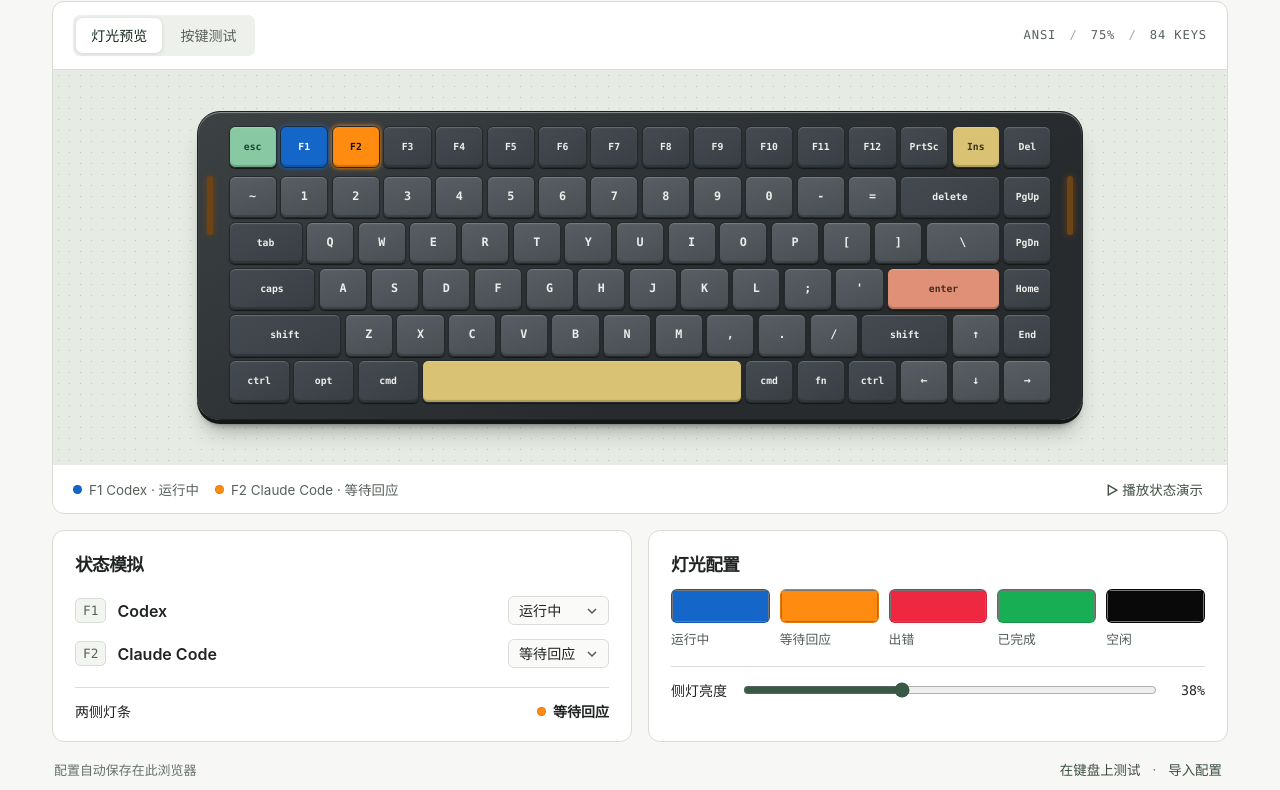
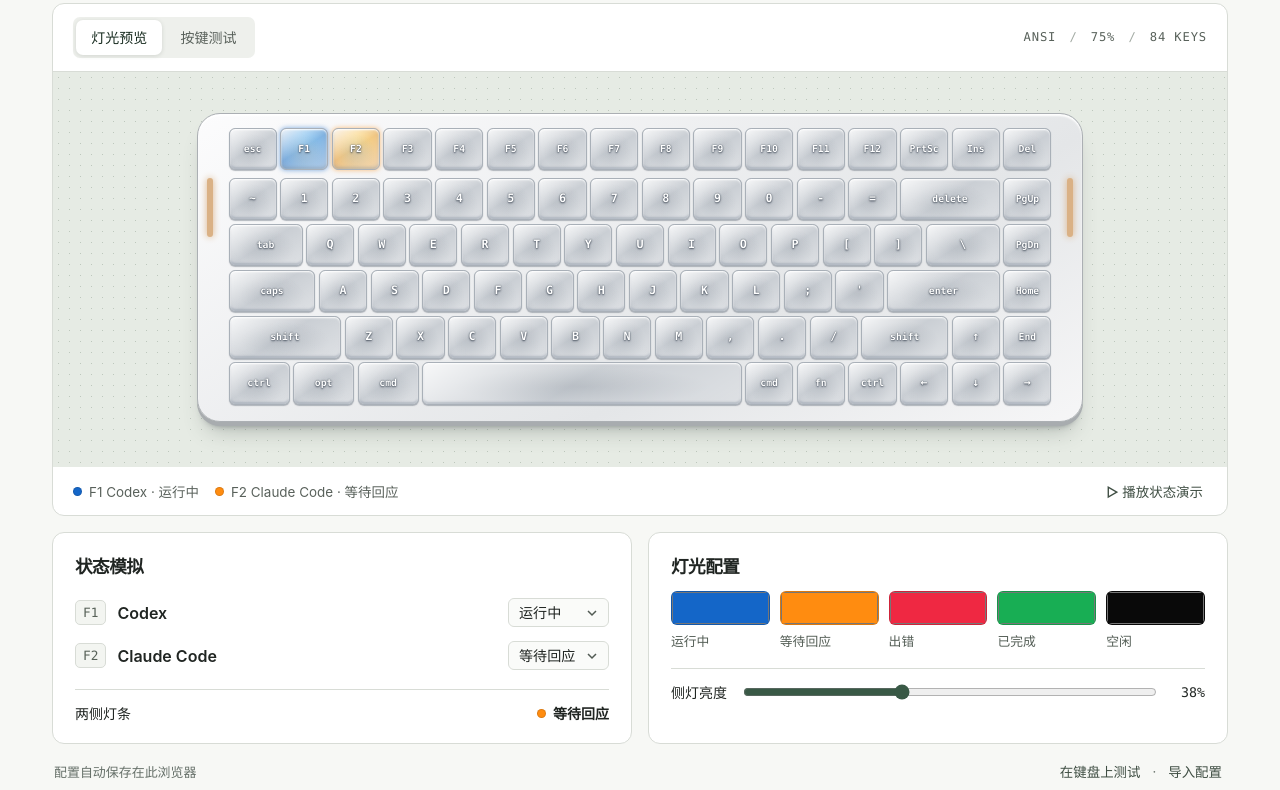
Before and after one commit to civilix/nuphy-agent-lights, a plain HTML site: page studio/dist/index.html in a window 1280 px wide. Shown: the part 198-988 px from the top of the page. Drawn offline with Linux system fonts and the light colour scheme.

Commit message:
fix: keep Moonbow light studio local and render frosted keycaps

```diff
--- a/studio/dist/index.html
+++ b/studio/dist/index.html
@@ -4,7 +4,7 @@
     <meta charset="utf-8" />
     <meta name="viewport" content="width=device-width, initial-scale=1" />
     <meta name="theme-color" content="#f8f9f6" />
-    <title>Signal Studio · Air75 V3 灯光工作台</title>
+    <title>Signal Studio · Air75 V3 月虹白特别版 · 本地灯光工作台</title>
     <link rel="stylesheet" href="studio.css" />
     <script src="studio.js" defer></script>
   </head>
@@ -17,13 +17,13 @@
           >Signal Studio
         </div>
         <span class="mast-note">键盘灯光工作台</span>
-        <span class="mode" id="mode"><i></i>浏览器模拟</span>
+        <span class="mode" id="mode"><i></i>本地模拟</span>
       </div>
     </header>
     <main class="wrap">
       <div class="title-row">
         <div>
-          <div class="model-brand">NuPhy</div>
+          <div class="model-brand">NuPhy · 月虹白特别版</div>
           <h1>Air75 V3</h1>
         </div>
         <div class="actions">
@@ -52,7 +52,7 @@
               class="board"
               id="board"
               role="img"
-              aria-label="Air75 V3 ANSI 键盘灯光预览"
+              aria-label="Air75 V3 月虹白特别版 ANSI 键盘灯光预览"
             ></div>
           </div>
         </div>
--- a/studio/dist/studio.css
+++ b/studio/dist/studio.css
@@ -218,8 +218,8 @@ h1 {
 .board {
   --side-color: #ff8c10;
   position: relative;
-  background: linear-gradient(150deg, #3c4144, #272b2e 65%);
-  border: 1px solid #1e2021;
+  background: linear-gradient(150deg, #fcfcfd, #e4e6e8 65%, #f6f6f7);
+  border: 1px solid #abafb3;
   border-radius: 1.8cqw;
   padding: 1.15% 2.65% 1.4%;
   width: 82%;
@@ -227,10 +227,10 @@ h1 {
   margin: auto;
   container-type: inline-size;
   box-shadow:
-    inset 0 1px 1px #909491,
-    0 4px 0 #151817,
-    0 9px 6px -6px #151817bb,
-    0 17px 22px -9px #29352870;
+    inset 0 2px 2px white,
+    0 4px 0 #a8acaf,
+    0 9px 6px -6px #555b63aa,
+    0 17px 22px -9px #47534f55;
 }
 .board:before,
 .board:after {
@@ -266,46 +266,43 @@ h1 {
   font-size: 1.42cqw;
   font-weight: 600;
   line-height: 1;
-  background: linear-gradient(160deg, #585e63, #494e53);
-  color: #eceee9;
+  /* Pale switch housing beneath the diffusing cap. Screen blending lets
+     an unlit LED leave the white material visible. */
+  background-color: #c4c9cf;
+  background-image:
+    linear-gradient(148deg, #ffffffe0, #ffffff17 48%, #ffffff70),
+    radial-gradient(ellipse at 50% 58%, #9aa2ab77, transparent 57%),
+    radial-gradient(ellipse at 50% 30%, var(--led), transparent 110%);
+  background-blend-mode: normal, normal, screen;
+  color: white;
+  text-shadow: 0 1px 2px #323b4ace, 0 0 1px #35404a;
   border-radius: 0.74cqw;
-  border: 1px solid #242a2c;
+  border: 1px solid #a9b0b8;
   box-shadow:
-    inset 0 1px 1px #ffffff34,
-    inset 0 -2px 1px #0003,
-    0 1px 1px #131715;
+    inset 0 1px 2px white,
+    inset 0 -2px 2px #8994a27a,
+    0 1px 1px #727a8680;
   white-space: nowrap;
 }
 .mod,
 .keyrow:first-child .key {
   font-size: 1.18cqw;
-  background: linear-gradient(150deg, #444b50, #393e43);
-}
-.key[data-code="Escape"] {
-  background: #88c9a4;
-  color: #1c4631;
-}
-.key[data-code="Enter"] {
-  background: #df9077;
-  color: #482c20;
-}
-.key[data-code="Space"] {
-  background: #d9c273;
 }
 .key.indicator {
-  background: var(--key-color);
-  color: var(--ink);
+  --led: var(--key-color);
+  background-color: color-mix(in srgb, var(--led) 48%, #c4c9cf);
   box-shadow:
-    inset 0 -2px 1px #0003,
-    0 0 5px var(--key-color);
+    inset 0 1px 2px white,
+    inset 0 -2px 3px #85909a66,
+    0 0 0.65cqw color-mix(in srgb, var(--led) 56%, transparent);
 }
 .board.test .seen {
-  outline: 1.5px solid #97e0b3;
+  outline: 1.5px solid #397857;
   outline-offset: -3px;
 }
 .board.test .down {
-  background: #a6f2bf;
-  color: #132c20;
+  --led: #55ef98;
+  background-color: #6cce9d;
 }
 .stage-foot {
   padding: 10px 20px;
@@ -580,23 +577,6 @@ dialog code {
     margin-top: 12px;
   }
 }
-.board .keyrow .key.indicator {
-  background: var(--key-color);
-  color: var(--ink);
-}
-.board .keyrow .key[data-code="Escape"] {
-  background: #88c9a4;
-  color: #1c4631;
-}
-.board.test .keyrow .key.down {
-  background: #a6f2bf;
-  color: #132c20;
-}
-.board .keyrow .key[data-code="Insert"] {
-  background: #d9c273;
-  color: #3b341c;
-}
-
 .zoom {
   display: none;
 }
--- a/studio/dist/studio.js
+++ b/studio/dist/studio.js
@@ -196,14 +196,6 @@ function dot(color) {
   d.style.setProperty("--color", color);
   return d;
 }
-function ink(hex) {
-  const rgb = [1, 3, 5]
-    .map((i) => parseInt(hex.slice(i, i + 2), 16) / 255)
-    .map((v) => (v <= 0.04045 ? v / 12.92 : ((v + 0.055) / 1.055) ** 2.4));
-  return 0.2126 * rgb[0] + 0.7152 * rgb[1] + 0.0722 * rgb[2] > 0.179
-    ? "#101411"
-    : "#fff";
-}
 function render() {
   const active = demoStates || [config.codex, config.claude];
   const overall = priority[Math.max(...active.map((s) => priority.indexOf(s)))];
@@ -217,14 +209,19 @@ function render() {
     input.value = config.colors[state];
     input.style.setProperty("--color", input.value);
   }
-  const side = restored || testing ? "#687568" : config.colors[overall];
-  $("board").style.setProperty(
+  const board = $("board");
+  board.style.setProperty(
+    "--led",
+    restored || testing ? "transparent" : config.colors.idle,
+  );
+  const side = restored || testing ? "#c3c7cc" : config.colors[overall];
+  board.style.setProperty(
     "--side-color",
     restored || testing
       ? side
-      : "color-mix(in srgb, " + side + " " + config.brightness + "%, #151817)",
+      : "color-mix(in srgb, " + side + " " + config.brightness + "%, #c3c7cc)",
   );
-  $("board").classList.toggle("test", testing);
+  board.classList.toggle("test", testing);
   $("side-result").replaceChildren(
     dot(side),
     restored ? "恢复原灯效" : states[overall],
@@ -233,9 +230,8 @@ function render() {
   for (const [i, product] of ["Codex", "Claude Code"].entries()) {
     const color = config.colors[active[i]];
     const key = keys.get("F" + (i + 1));
-    key.classList.toggle("indicator", !testing && !restored);
+    key.classList.toggle("indicator", !testing && active[i] !== "idle");
     key.style.setProperty("--key-color", color);
-    key.style.setProperty("--ink", ink(color));
     const item = document.createElement("span");
     item.className = "legend-item";
     item.append(
@@ -245,18 +241,18 @@ function render() {
     $("legend").append(item);
   }
   if (testing)
-    $("legend").textContent = "浅绿描边为已检测键位，亮绿色为正在按下。";
+    $("legend").textContent = "绿色描边为已检测键位，亮绿色为正在按下。";
   $("demo").textContent = demoTimer ? "停止演示" : "▷ 播放状态演示";
   $("demo").hidden = testing;
   $("lighting").hidden = testing;
   $("testing").hidden = !testing;
   $("preview").setAttribute("aria-pressed", String(!testing));
   $("test").setAttribute("aria-pressed", String(testing));
-  $("board").setAttribute(
+  board.setAttribute(
     "aria-label",
     testing
-      ? "Air75 V3 实键输入测试"
-      : "Air75 V3 灯效预览，侧灯" + $("side-result").textContent,
+      ? "Air75 V3 月虹白特别版实键输入测试"
+      : "Air75 V3 月虹白特别版灯效预览，侧灯" + $("side-result").textContent,
   );
 }
 $("demo").onclick = () => {
```
Also changed, not shown: studio/.openai/hosting.json (deleted), 1 other file.
